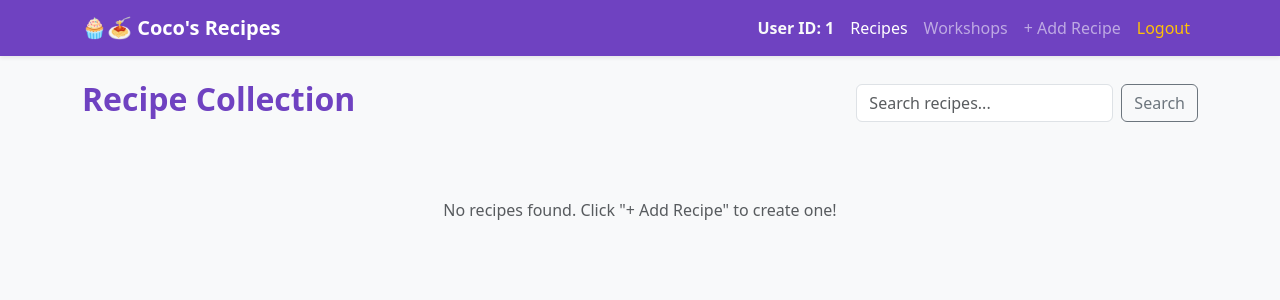
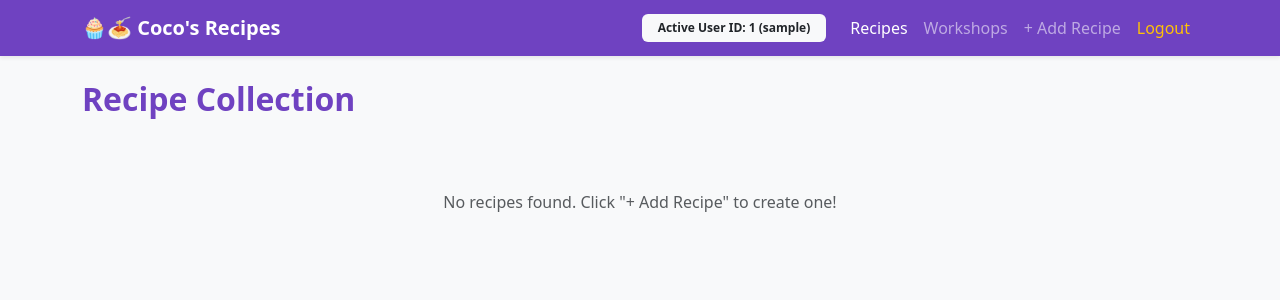
Before and after one commit to subhalakshmisubhi/Coco-s-Recipes, a Flask app: page / in a window 1280 px wide. Shown: the top 300 px of the page. Run offline with Flask 3, Linux system fonts and the light colour scheme; the visitor is signed in with stand-in values (Sample User, id 1); data that the repository does not hold is empty.

Commit message:
Update index.html

```diff
--- a/templates/index.html
+++ b/templates/index.html
@@ -7,15 +7,14 @@
     <style>
         .navbar-purple { background-color: #6f42c1 !important; }
         .btn-purple { background-color: #6f42c1; color: white; }
-        .btn-purple:hover { background-color: #5a3298; color: white; }
     </style>
 </head>
 <body class="bg-light">
     <nav class="navbar navbar-expand-lg navbar-dark navbar-purple mb-4 shadow-sm">
         <div class="container">
             <a class="navbar-brand fw-bold" href="{{ url_for('index') }}">🧁🍝 Coco's Recipes</a>
-            <div class="navbar-nav ms-auto">
-                <span class="nav-link text-light fw-bold">User ID: {{ session.user_id }}</span>
+            <div class="navbar-nav ms-auto align-items-center">
+                <span class="badge bg-light text-dark me-3 py-2 px-3">Active User ID: {{ session.user_id }} ({{ session.username }})</span>
                 <a class="nav-link active" href="{{ url_for('index') }}">Recipes</a>
                 <a class="nav-link" href="{{ url_for('courses') }}">Workshops</a>
                 <a class="nav-link" href="{{ url_for('add_recipe') }}">+ Add Recipe</a>
@@ -24,13 +23,7 @@
         </div>
     </nav>
     <div class="container">
-        <div class="d-flex justify-content-between align-items-center mb-4">
-            <h2 class="fw-bold" style="color: #6f42c1;">Recipe Collection</h2>
-            <form class="d-flex" method="GET" action="{{ url_for('index') }}">
-                <input class="form-control me-2" type="search" name="search" placeholder="Search recipes..." value="{{ search }}">
-                <button class="btn btn-outline-secondary" type="submit">Search</button>
-            </form>
-        </div>
+        <h2 class="fw-bold mb-4" style="color: #6f42c1;">Recipe Collection</h2>
         <div class="row">
             {% for recipe in recipes %}
                 <div class="col-md-4 mb-4">
@@ -38,20 +31,24 @@
                         <div class="card-body d-flex flex-column">
                             <div class="d-flex justify-content-between align-items-center mb-2">
                                 <h4 class="card-title fw-bold text-dark m-0">{{ recipe.title }}</h4>
-                                <span class="badge bg-light text-dark border">ID: {{ recipe.recipe_id }}</span>
+                                <span class="badge bg-secondary">Recipe ID: {{ recipe.recipe_id }}</span>
                             </div>
-                            <span class="badge bg-secondary mb-2 align-self-start">{{ recipe.cuisine }}</span>
+                            <span class="badge bg-light text-dark border mb-2 align-self-start">{{ recipe.cuisine }}</span>
                             <p class="text-muted small mb-1">⏱ Time: {{ recipe.time }} | 🔥 Calories: {{ recipe.calories }}</p>
                             <hr>
-                            <p class="card-text"><strong>Ingredients:</strong><br>{{ recipe.ingredients }}</p>
+                            <p class="card-text mb-1"><strong>Ingredients (with Ingredient IDs):</strong></p>
+                            <ul class="small text-muted ps-3 mb-3">
+                                {% for ing in recipe.ingredients_list %}
+                                    <li>[ID: {{ ing.ingredient_id }}] {{ ing.ingredient_name }}</li>
+                                {% else %}
+                                    <li>No ingredients listed.</li>
+                                {% endfor %}
+                            </ul>
                             <p class="card-text flex-grow-1"><strong>Steps:</strong><br>{{ recipe.steps }}</p>
 
-                            <div class="d-flex gap-2 mt-3">
-                                <a href="{{ url_for('edit_recipe', recipe_id=recipe.recipe_id) }}" class="btn btn-sm btn-outline-primary w-50">Edit</a>
-                                <form action="{{ url_for('delete_recipe', recipe_id=recipe.recipe_id) }}" method="POST" class="w-50">
-                                    <button type="submit" class="btn btn-sm btn-outline-danger w-100" onclick="return confirm('Are you sure you want to delete this recipe?');">Delete</button>
-                                </form>
-                            </div>
+                            <form action="{{ url_for('delete_recipe', recipe_id=recipe.recipe_id) }}" method="POST" class="mt-3">
+                                <button type="submit" class="btn btn-sm btn-outline-danger w-100" onclick="return confirm('Delete this recipe?');">Delete Recipe</button>
+                            </form>
                         </div>
                     </div>
                 </div>
```
